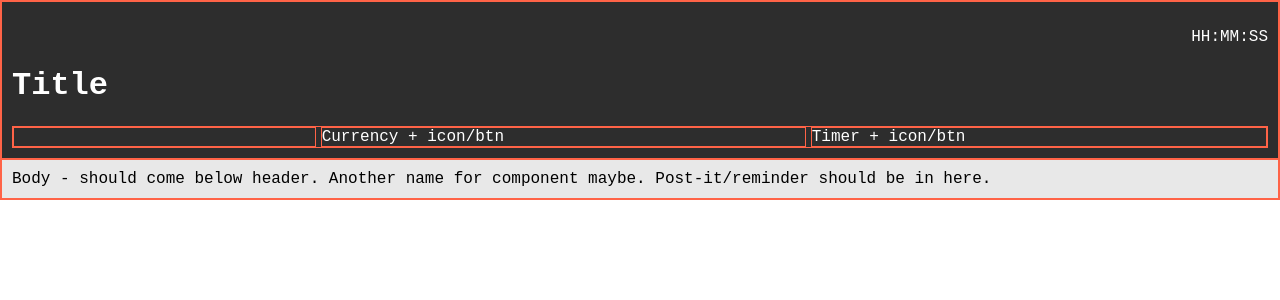
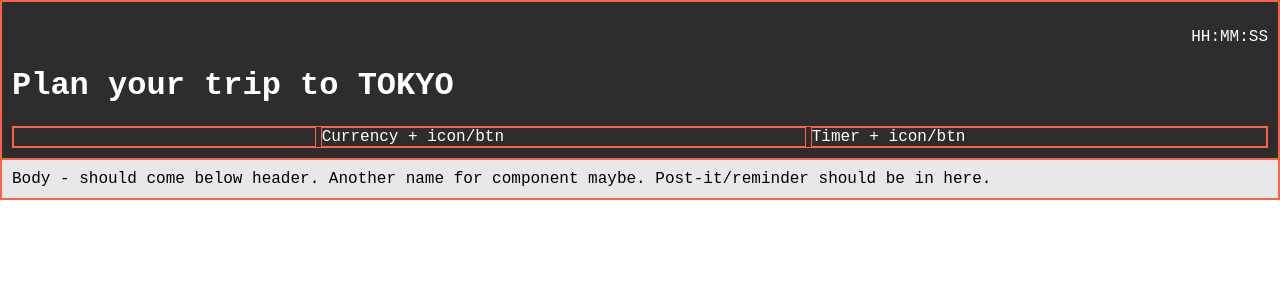
Before and after one commit to uddesson/travel-planner, a React (Create React App) app: page / in a window 1280 px wide. Shown: the top 300 px of the page. Built offline with nearby package versions, Linux system fonts and the light colour scheme; no server answers.

Commit message:
Add title for application

```diff
--- a/public/index.html
+++ b/public/index.html
@@ -18,7 +18,7 @@
       work correctly both with client-side routing and a non-root public URL.
       Learn how to configure a non-root public URL by running `npm run build`.
     -->
-    <title>React</title>
+    <title>Travel Planner</title>
   </head>
   <body>
     <noscript>
--- a/src/components/Header.js
+++ b/src/components/Header.js
@@ -7,7 +7,7 @@ function Header(){
     return(
         <div className="header testborder">
             <CurrentTime />
-            <Title />
+            <Title destination="TOKYO" />
             <Info />
         </div>
     );
--- a/src/components/Title.js
+++ b/src/components/Title.js
@@ -1,8 +1,8 @@
 import React from 'react';
 
-function Title(){
+function Title(props){
     return(
-        <h1>Title</h1>
+        <h1>Plan your trip to {props.destination}</h1>
     );
 };
 
```
